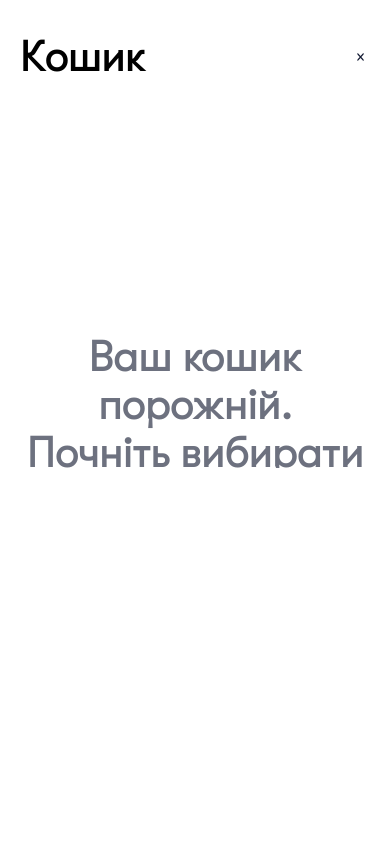
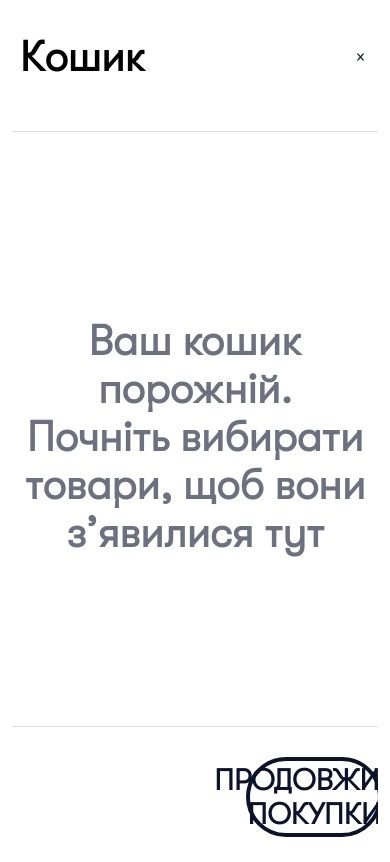
Before and after one commit to Vi1704ca/Shop, a Python web app: template cart/templates/cart.html in a window 390 px wide. Before the commit the page ends 468 px from the top, so only its background shows below. Run offline with Jinja, Linux system fonts and the light colour scheme; the template is opened without the code that fills it, so the values that code supplies are empty.

Commit message:
fixed empty cart

```diff
--- a/cart/static/css/cart.css
+++ b/cart/static/css/cart.css
@@ -10,6 +10,7 @@
 :root{
     --fontParagraph: "fontforp";
     --fontReview: 'review';
+    --ModalHeight: 42vh;
 }
 
 @font-face {
@@ -76,10 +77,14 @@ button:hover{
 
 .cart-objects{
     display:flex;
-    height: 42vh;
+    height: var(--ModalHeight);
     flex-direction: column;
     /*margin-bottom: 10.65vh;*/
     overflow-y:auto;
+}
+
+.cart-objects:has(.empty-cart-div) {
+    --ModalHeight: auto !important;
 }
 
 .product-info {
@@ -312,10 +317,15 @@ button:hover{
     margin-top: 3.5vh;
 }
 
+.empty-cart-div {
+    box-sizing: border-box;
+    overflow: hidden;
+    height: auto;
+}
 
 .empty-cart {
     margin-bottom: 0;
-    margin-top: 22vh;
+    margin-top: 20vh;
     text-align: center;
     color:#6D717F;
     font-weight: bold;
@@ -325,7 +335,7 @@ button:hover{
 
 .start-to-buy{
     margin-top: 0;
-    margin-bottom: 22vh;
+    margin-bottom: 20vh;
     text-align: center;
     color:#6D717F;
     font-weight: bold;
--- a/user/templates/registration.html
+++ b/user/templates/registration.html
@@ -9,8 +9,8 @@
     <div class = "registration">
         <form action="" method="post">
                 <div class = "titles">
-                    <a href = "/authorization" class="title-authorization">Авторизація /</a>
-                    <a href = "/registration" class="title-registration"> Реєстрація</a>
+                    <a href = "/authorization" class="title-authorization2">Авторизація </a>
+                    <a href = "/registration" class="title-registration2">/ Реєстрація</a>
                 </div>
 
                 <button class="close-registration" id="close-user">
```
Also changed, not shown: cart/templates/cart.html (+0 -37 lines), home/static/css/home_main.css (+18 -9 lines), user/static/css/login.css (+12 -0 lines).
